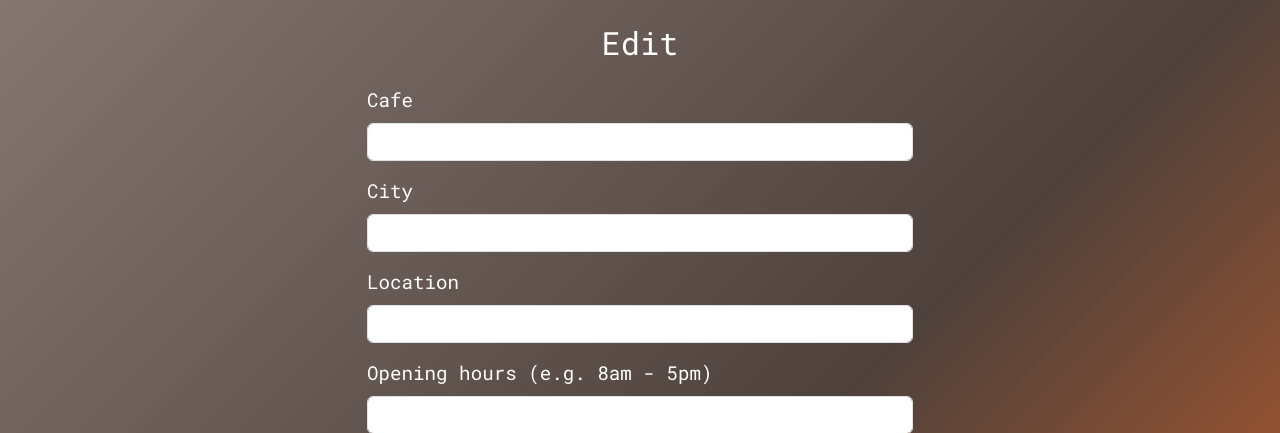
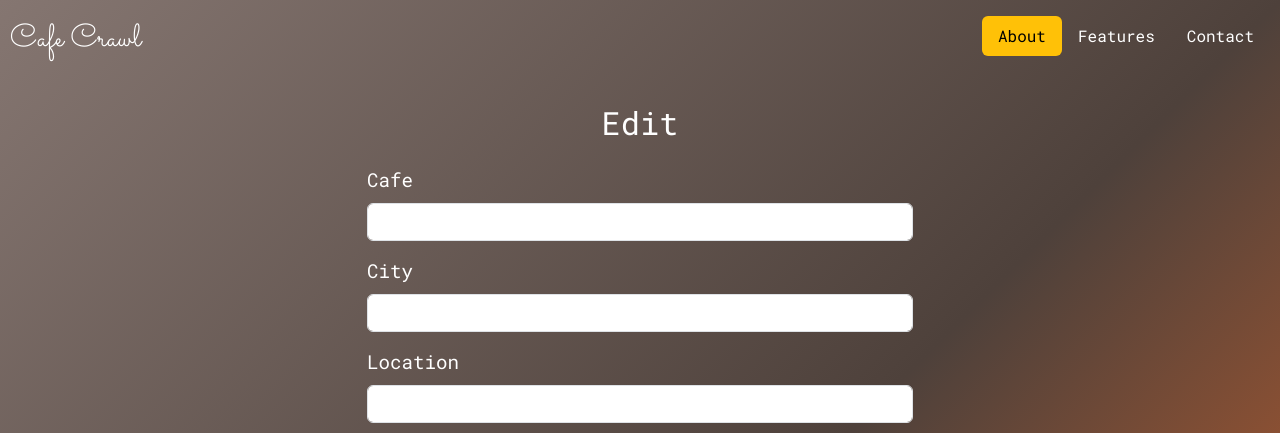
Before and after one commit to CamilleOnoda/Projects, a Flask app: template Coffee-and-Wifi/templates/edit.html in a window 1280 px wide. Shown: the top 433 px of the page. Run offline with Flask 3, Linux system fonts and the light colour scheme; the template is opened without the code that fills it: values that come from a table or form of the project are taken from there, others are empty; some libraries are stand-ins or nearby versions.

Commit message:
Display header

```diff
--- a/Coffee-and-Wifi/templates/edit.html
+++ b/Coffee-and-Wifi/templates/edit.html
@@ -1,8 +1,14 @@
 {% extends 'base.html' %}
 {% from 'bootstrap5/form.html' import render_form %}
-{% block title %}Edit{% endblock %}
-
 {% block content %}
+<header class="d-flex justify-content-between py-3">
+  <span>Cafe Crawl</span>
+  <ul class="nav nav-pills">
+    <li class="nav-item"><a href="#" class="nav-link active" aria-current="page">About</a></li>
+    <li class="nav-item"><a href="#" class="nav-link">Features</a></li>
+    <li class="nav-item"><a href="#" class="nav-link">Contact</a></li>
+  </ul>
+</header>
 <div class="container mt-4">
     <div class="row justify-content-center">
       <div class="col-md-6">
```
